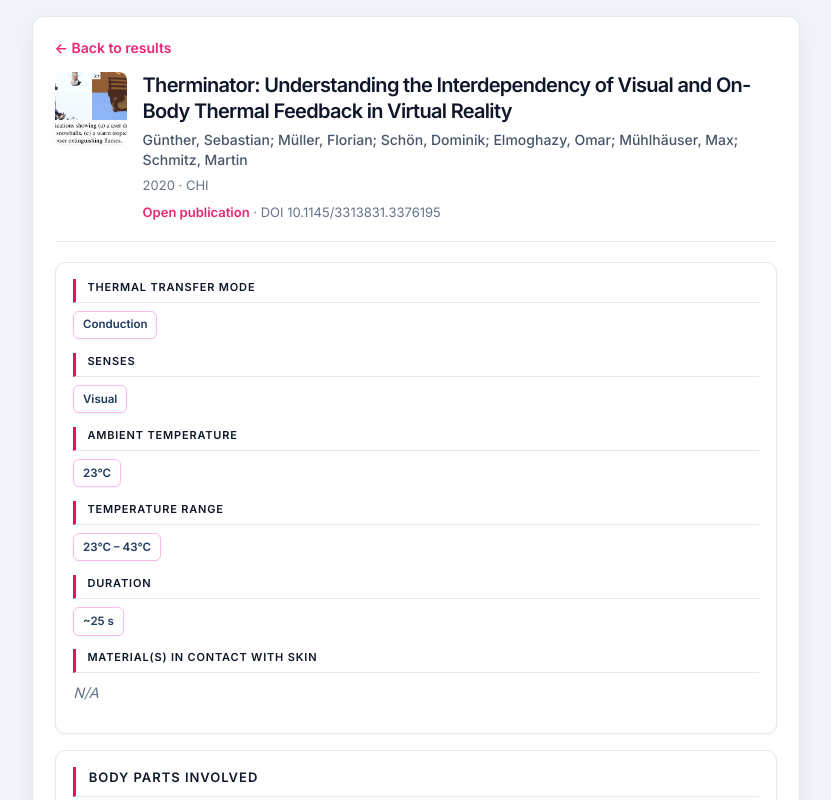
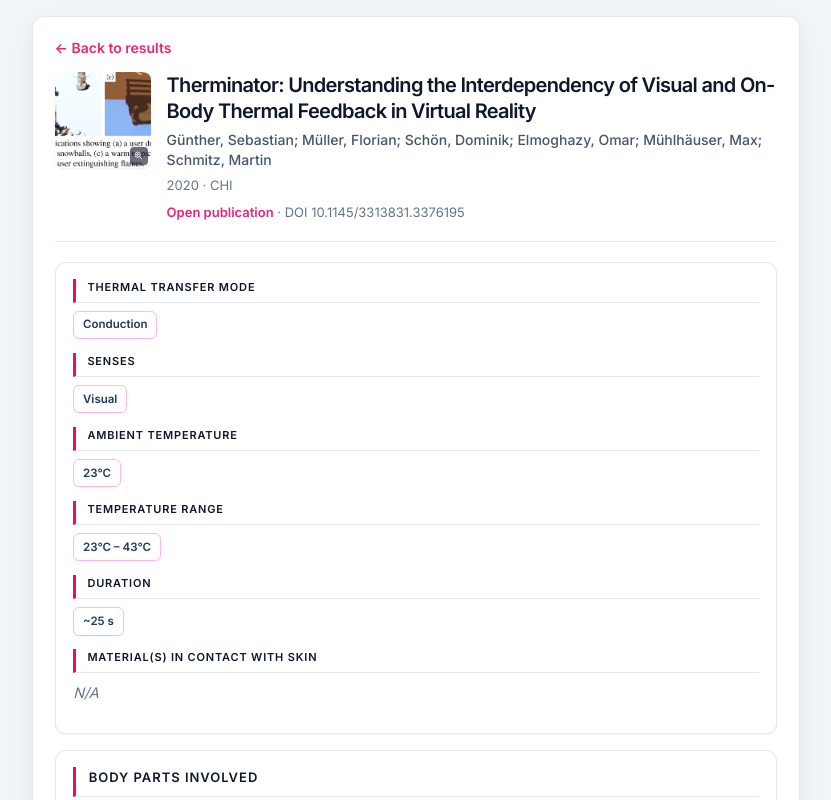
Before and after one commit to sandyleedev/thermal-interaction-web, a React (Vite) app in the folder frontend/: page /paper/10 in a window 1280 px wide. Shown: the top 800 px of the page, without its empty margins (224-1055 px from the left). Built offline with nearby package versions, Linux system fonts and the light colour scheme; the HTML template or start-up script is replaced by a standard one.

Commit message:
feat: add clickable thumbnail preview on detail page

```diff
--- a/frontend/src/components/landing/PaperThumbnailPlaceholder.tsx
+++ b/frontend/src/components/landing/PaperThumbnailPlaceholder.tsx
@@ -1,28 +1,51 @@
-import { useMemo, useState } from "react";
+import { useEffect, useMemo, useState } from "react";
+
+type PaperThumbnailPlaceholderProps = {
+  /** Accessible label for the decorative thumbnail. */
+  label: string;
+  /** Ordered candidate URLs for thumbnail lookup. */
+  imageUrls?: string[];
+  /** When true, clicking a loaded thumbnail opens a full-size preview. */
+  expandable?: boolean;
+};
 
 /** Renders DOI-matched thumbnail and falls back to placeholder. */
 export function PaperThumbnailPlaceholder({
   label,
   imageUrls = [],
-}: {
-  /** Accessible label for the decorative thumbnail. */
-  label: string;
-  /** Ordered candidate URLs for thumbnail lookup. */
-  imageUrls?: string[];
-}) {
+  expandable = false,
+}: PaperThumbnailPlaceholderProps) {
   const uniqueImageUrls = useMemo(
     () => [...new Set(imageUrls.filter(Boolean))],
     [imageUrls],
   );
   const [imageIdx, setImageIdx] = useState(0);
+  const [lightboxOpen, setLightboxOpen] = useState(false);
 
   const activeSrc =
     uniqueImageUrls.length > 0 && imageIdx < uniqueImageUrls.length
       ? uniqueImageUrls[imageIdx]
       : null;
 
+  useEffect(() => {
+    if (!lightboxOpen) return;
+
+    const onKeyDown = (event: KeyboardEvent) => {
+      if (event.key === "Escape") setLightboxOpen(false);
+    };
+
+    const prevOverflow = document.body.style.overflow;
+    document.body.style.overflow = "hidden";
+    window.addEventListener("keydown", onKeyDown);
+
+    return () => {
+      document.body.style.overflow = prevOverflow;
+      window.removeEventListener("keydown", onKeyDown);
+    };
+  }, [lightboxOpen]);
+
   if (activeSrc) {
-    return (
+    const image = (
       <img
         className="paper-thumb-placeholder"
         src={activeSrc}
@@ -30,6 +53,71 @@ export function PaperThumbnailPlaceholder({
         loading="lazy"
         onError={() => setImageIdx((prev) => prev + 1)}
       />
+    );
+
+    if (!expandable) return image;
+
+    return (
+      <>
+        <button
+          type="button"
+          className="paper-thumb-expand-btn"
+          aria-label={`View full thumbnail for ${label}`}
+          title="Click to view full image"
+          onClick={() => setLightboxOpen(true)}
+        >
+          {image}
+          <span className="paper-thumb-expand-btn__badge" aria-hidden>
+            <svg
+              className="paper-thumb-expand-btn__icon"
+              viewBox="0 0 20 20"
+              fill="none"
+              xmlns="http://www.w3.org/2000/svg"
+            >
+              <circle cx="8.5" cy="8.5" r="4.75" stroke="currentColor" strokeWidth="1.6" />
+              <path
+                d="M12.5 12.5L16 16"
+                stroke="currentColor"
+                strokeWidth="1.6"
+                strokeLinecap="round"
+              />
+              <path
+                d="M8.5 6.25V10.75M6.25 8.5H10.75"
+                stroke="currentColor"
+                strokeWidth="1.4"
+                strokeLinecap="round"
+              />
+            </svg>
+          </span>
+          <span className="paper-thumb-expand-btn__overlay" aria-hidden>
+            <span className="paper-thumb-expand-btn__label">View Image</span>
+          </span>
+        </button>
+        {lightboxOpen ? (
+          <div
+            className="paper-thumb-lightbox"
+            role="dialog"
+            aria-modal="true"
+            aria-label={`Full thumbnail for ${label}`}
+            onClick={() => setLightboxOpen(false)}
+          >
+            <button
+              type="button"
+              className="paper-thumb-lightbox__close"
+              aria-label="Close thumbnail preview"
+              onClick={() => setLightboxOpen(false)}
+            >
+              Close
+            </button>
+            <img
+              className="paper-thumb-lightbox__img"
+              src={activeSrc}
+              alt={`Full thumbnail for ${label}`}
+              onClick={(event) => event.stopPropagation()}
+            />
+          </div>
+        ) : null}
+      </>
     );
   }
 
--- a/frontend/src/pages/LandingPage.css
+++ b/frontend/src/pages/LandingPage.css
@@ -2407,6 +2407,138 @@
   width: 82%;
 }
 
+.paper-thumb-expand-btn {
+  position: relative;
+  display: block;
+  padding: 0;
+  margin: 0;
+  border: none;
+  background: none;
+  cursor: zoom-in;
+  border-radius: 8px;
+  flex-shrink: 0;
+}
+
+.paper-thumb-expand-btn:focus-visible {
+  outline: 2px solid rgba(232, 121, 169, 0.75);
+  outline-offset: 2px;
+}
+
+.paper-thumb-expand-btn__badge {
+  position: absolute;
+  right: 3px;
+  bottom: 3px;
+  display: flex;
+  align-items: center;
+  justify-content: center;
+  width: 18px;
+  height: 18px;
+  border-radius: 4px;
+  color: #fff;
+  background: rgba(15, 23, 42, 0.62);
+  box-shadow: 0 1px 2px rgba(15, 23, 42, 0.18);
+  pointer-events: none;
+  transition:
+    opacity 0.14s ease,
+    transform 0.14s ease;
+}
+
+.paper-thumb-expand-btn__icon {
+  width: 11px;
+  height: 11px;
+}
+
+.paper-thumb-expand-btn__overlay {
+  position: absolute;
+  inset: 0;
+  display: flex;
+  align-items: center;
+  justify-content: center;
+  border-radius: 8px;
+  background: rgba(15, 23, 42, 0.48);
+  opacity: 0;
+  pointer-events: none;
+  transition: opacity 0.14s ease;
+}
+
+.paper-thumb-expand-btn__label {
+  padding: 0.12rem 0.38rem;
+  font-size: 0.62rem;
+  font-weight: 700;
+  letter-spacing: -0.02em;
+  color: #fff;
+  background: rgba(15, 23, 42, 0.55);
+  border: 1px solid rgba(255, 255, 255, 0.28);
+  border-radius: 4px;
+}
+
+.paper-thumb-expand-btn:hover .paper-thumb-expand-btn__overlay,
+.paper-thumb-expand-btn:focus-visible .paper-thumb-expand-btn__overlay {
+  opacity: 1;
+}
+
+.paper-thumb-expand-btn:hover .paper-thumb-expand-btn__badge,
+.paper-thumb-expand-btn:focus-visible .paper-thumb-expand-btn__badge {
+  opacity: 0;
+  transform: scale(0.92);
+}
+
+.paper-detail__hero .paper-thumb-expand-btn {
+  cursor: zoom-in;
+}
+
+.paper-detail__hero .paper-thumb-placeholder {
+  width: 96px;
+  height: 96px;
+}
+
+.paper-thumb-lightbox {
+  position: fixed;
+  inset: 0;
+  z-index: 1000;
+  display: flex;
+  align-items: center;
+  justify-content: center;
+  padding: 2.5rem 1.25rem 1.25rem;
+  background: rgba(15, 23, 42, 0.78);
+  backdrop-filter: blur(2px);
+}
+
+.paper-thumb-lightbox__close {
+  position: absolute;
+  top: 0.85rem;
+  right: 0.85rem;
+  padding: 0.35rem 0.65rem;
+  font: inherit;
+  font-size: 0.75rem;
+  font-weight: 600;
+  letter-spacing: -0.02em;
+  color: #f8fafc;
+  background: rgba(255, 255, 255, 0.12);
+  border: 1px solid rgba(255, 255, 255, 0.22);
+  border-radius: 6px;
+  cursor: pointer;
+}
+
+.paper-thumb-lightbox__close:hover {
+  background: rgba(255, 255, 255, 0.2);
+}
+
+.paper-thumb-lightbox__close:focus-visible {
+  outline: 2px solid rgba(252, 225, 233, 0.95);
+  outline-offset: 2px;
+}
+
+.paper-thumb-lightbox__img {
+  max-width: min(960px, 100%);
+  max-height: min(88vh, 100%);
+  width: auto;
+  height: auto;
+  object-fit: contain;
+  border-radius: 8px;
+  box-shadow: 0 12px 40px rgba(0, 0, 0, 0.35);
+}
+
 .results-paper-list {
   list-style: none;
   margin: 0.65rem 0 0;
--- a/frontend/src/pages/PaperDetailPage.tsx
+++ b/frontend/src/pages/PaperDetailPage.tsx
@@ -299,6 +299,7 @@ export function PaperDetailPage() {
             <PaperThumbnailPlaceholder
               label={display.title}
               imageUrls={display.thumbnailUrls}
+              expandable
             />
             <div className="paper-detail__titles">
               <h1 className="paper-detail__title">{display.title}</h1>
```
